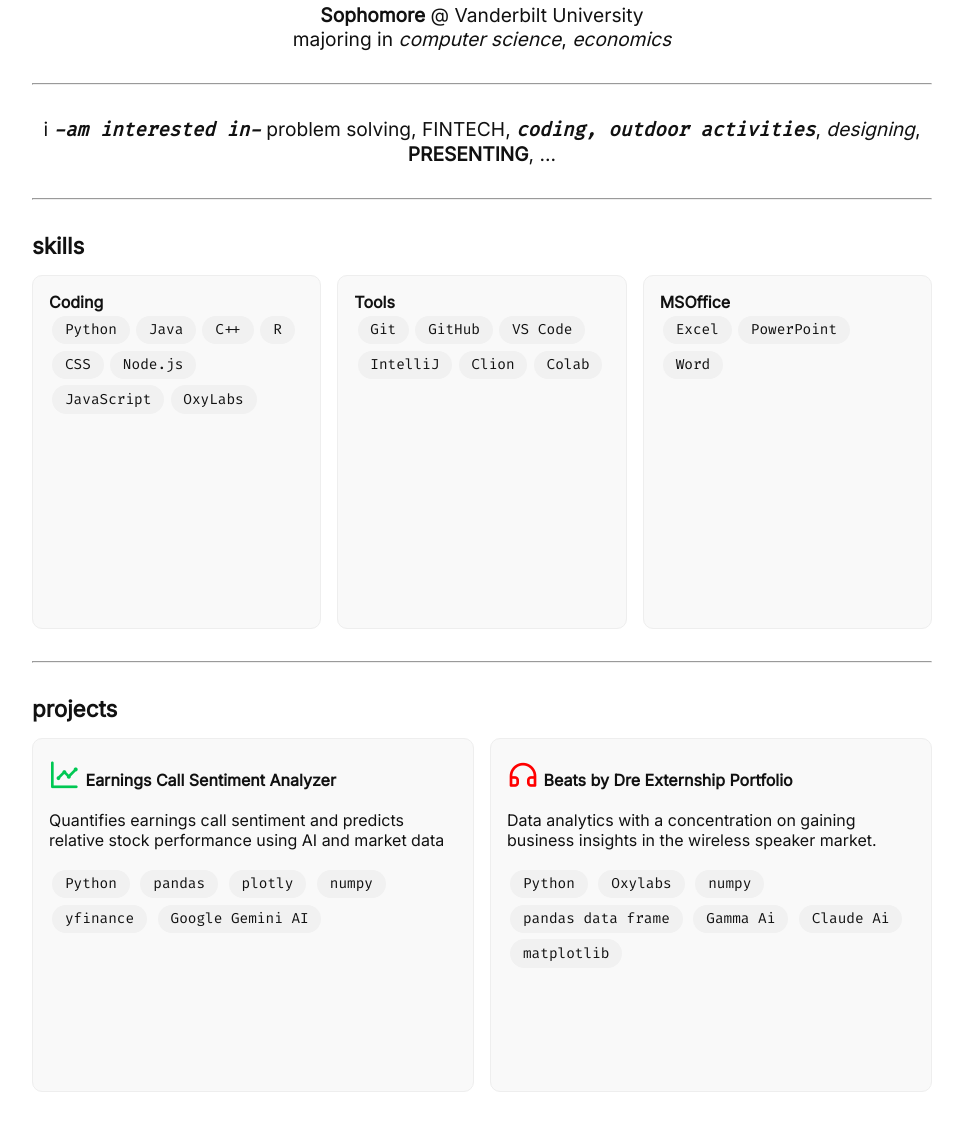
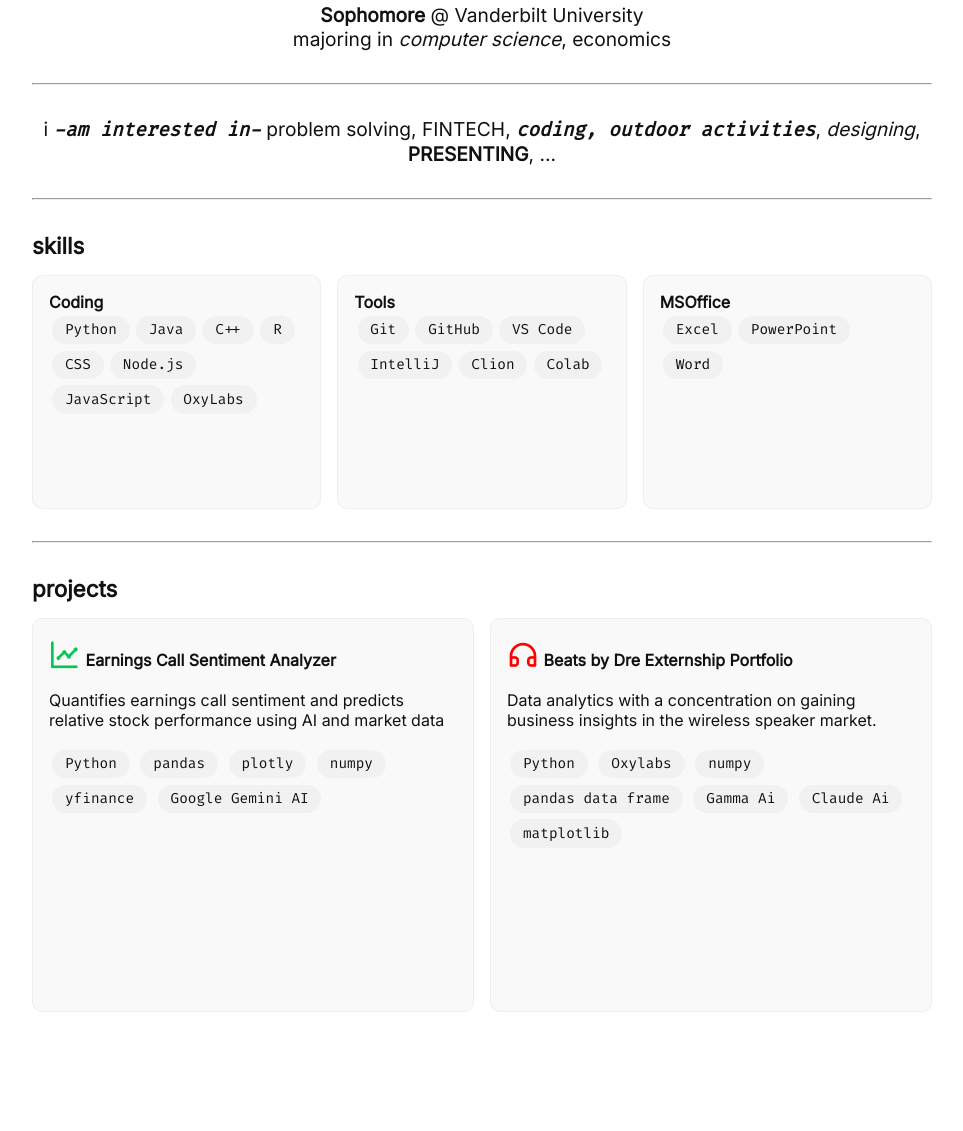
Before and after one commit to JohnOsajie/JohnOsajie.github.io, a plain HTML site: page index.html in a window 1280 px wide. Shown: the part 183-1314 px from the top of the page, without its empty margins (158-1121 px from the left). After the commit the page ends 1275 px from the top, so only its background shows below. Drawn offline with nearby package versions, Linux system fonts and the light colour scheme.

Commit message:
Update index.html

```diff
--- a/index.html
+++ b/index.html
@@ -80,13 +80,21 @@
       border-radius: 10px;
       padding: 1rem;
       background: #f9f9f9;
-      min-height: 320px;
       transition: transform 0.2s ease-in-out, box-shadow 0.2s ease-in-out;
+      min-height: 100%;
     }
 
     .card:hover {
       transform: scale(1.03);
       box-shadow: 0 4px 12px rgba(0, 0, 0, 0.1);
+    }
+
+    .beats-card, .card-link .card {
+      min-height: 360px; /* Set equal height for project cards */
+    }
+
+    .skill-card {
+      min-height: 200px; /* Make skill cards a bit shorter */
     }
 
     .tag {
@@ -118,7 +126,7 @@
 
   <p class="subtitle">
     <strong>Sophomore</strong> @ Vanderbilt University<br>
-    majoring in <em>computer science</em>, <em>economics</em>
+    majoring in <em>computer science</em>, economics
   </p>
 
   <hr>
@@ -132,15 +140,15 @@
   <div class="section">
     <div class="section-title">skills</div>
     <div class="card-grid">
-      <div class="card">
+      <div class="card skill-card">
         <strong>Coding</strong><br>
         <span class="tag">Python</span><span class="tag">Java</span><span class="tag">C++</span><span class="tag">R</span><span class="tag">CSS</span><span class="tag">Node.js</span><span class="tag">JavaScript</span><span class="tag">OxyLabs</span>
       </div>
-      <div class="card">
+      <div class="card skill-card">
         <strong>Tools</strong><br>
         <span class="tag">Git</span><span class="tag">GitHub</span><span class="tag">VS Code</span><span class="tag">IntelliJ</span><span class="tag">Clion</span><span class="tag">Colab</span>
       </div>
-      <div class="card">
+      <div class="card skill-card">
         <strong>MSOffice</strong><br>
         <span class="tag">Excel</span><span class="tag">PowerPoint</span><span class="tag">Word</span>
       </div>
@@ -152,6 +160,7 @@
   <div class="section">
     <div class="section-title">projects</div>
     <div class="card-grid">
+
       <!-- Earnings Call Sentiment Analyzer -->
       <a href="https://github.com/JohnOsajie/earnings-call-sentiment-analyzer" target="_blank" class="card-link">
         <div class="card">
@@ -170,8 +179,8 @@
       </a>
 
       <!-- Beats by Dre Externship Portfolio -->
-      <a href="https://1drv.ms/f/c/f264d3dcfeb27b14/EvZ3yuqNr69LjBkWnf9rjasBpfMaJgS0xZbNtwlfhaLeww?e=4ohNQR" target="_blank" class="card-link">
-        <div class="card">
+      <a href="" target="_blank" class="card-link">
+        <div class="card beats-card">
           <i class="uil uil-headphones" style="font-size: 2rem; color: #ff0000; margin-bottom: 1rem;"></i>
           <strong>Beats by Dre Externship Portfolio</strong>
           <p>Data analytics with a concentration on gaining business insights in the wireless speaker market.</p>
```
